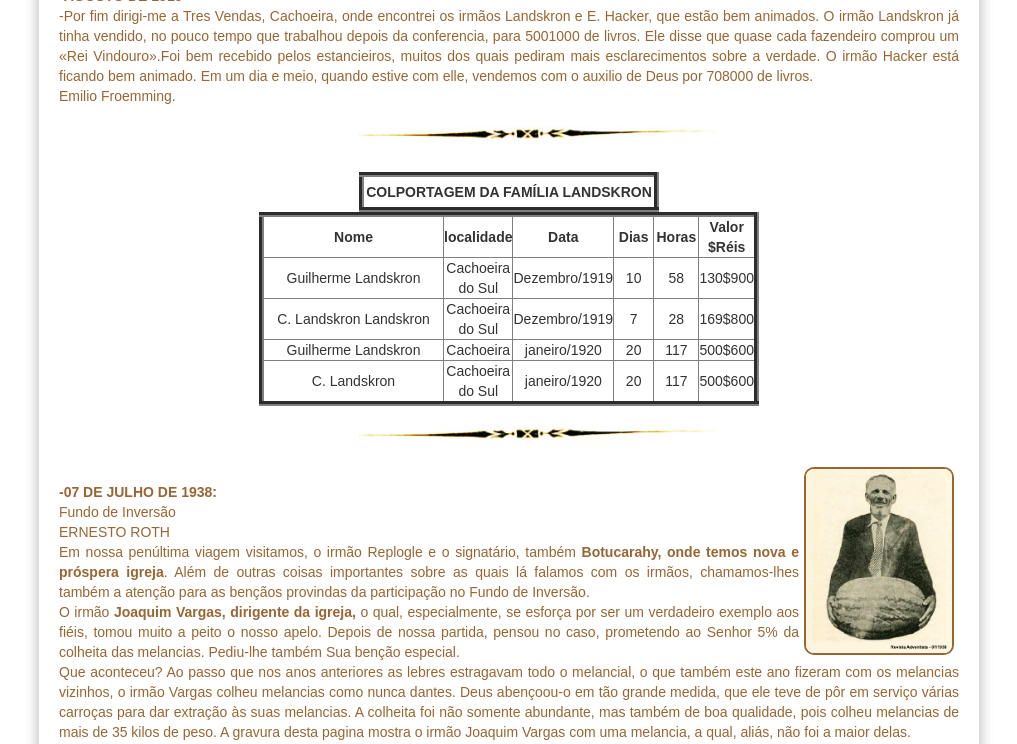
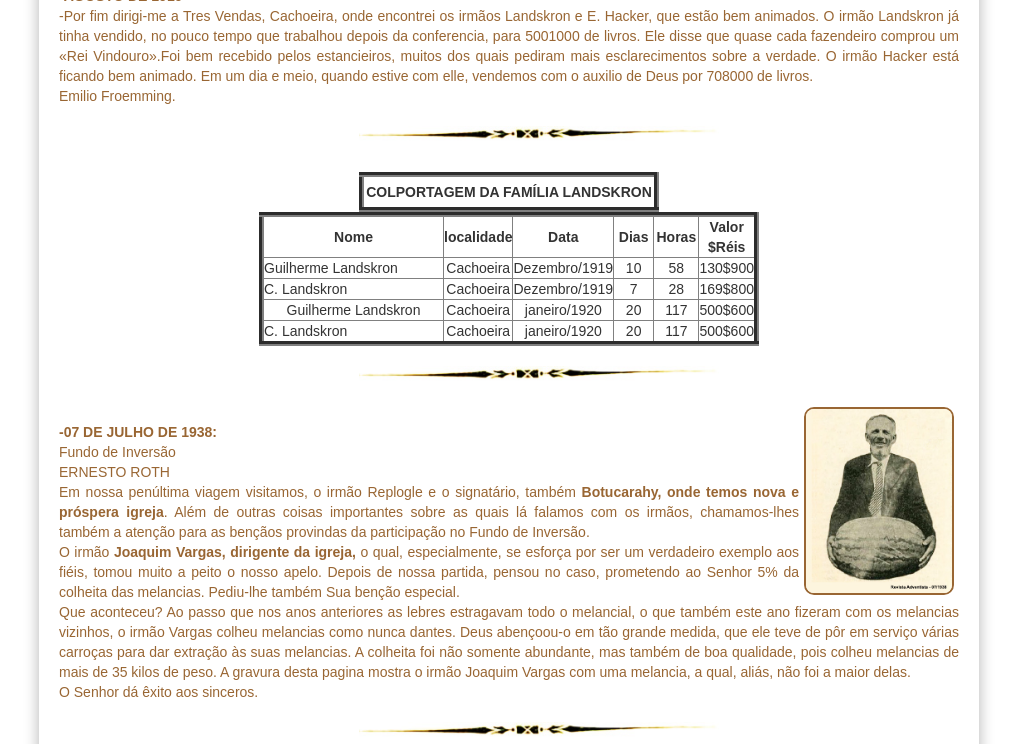
Before and after one commit to claudiovargas1955/claudiovargas1955.github.io, a Jekyll site: the page built from _pages/história-da-iasd-bosque.html, in a window 1280 px wide and 900 px high, scrolled down 1671 px, cut to the strip 0-744 px from the top of the window. Shown: the whole strip, without its empty margins (131-1148 px from the left). Built offline with Jekyll 4.4.1, drawn with Linux system fonts in a browser that asks for light colours; some web fonts are replaced.

Commit message:
Update história-da-iasd-bosque.html

```diff
--- a/_pages/história-da-iasd-bosque.html
+++ b/_pages/história-da-iasd-bosque.html
@@ -178,16 +178,16 @@
         </tr>
 
         <tr>
-           <td align="center" width="300px">Guilherme Landskron</td>
-           <td align="center" width="50px">Cachoeira do Sul</td>
+           <td align="left" width="300px">Guilherme Landskron</td>
+           <td align="center" width="50px">Cachoeira</td>
            <td align="center">Dezembro/1919</td>
            <td align="center">10</td>
            <td align="center">58</td>
            <td align="center">130$900</td>
         </tr>
          <tr>
-           <td align="center" width="300px">C. Landskron Landskron</td>
-           <td align="center" width="50px">Cachoeira do Sul</td>
+           <td align="left" width="300px">C. Landskron</td>
+           <td align="center" width="50px">Cachoeira</td>
            <td align="center">Dezembro/1919</td>
            <td align="center">7</td>
            <td align="center">28</td>
@@ -204,8 +204,8 @@
          </tr>
 
          <tr>
-           <td align="center" width="300px">C. Landskron</td>
-           <td align="center" width="50px">Cachoeira do Sul</td>
+           <td align="left" width="300px">C. Landskron</td>
+           <td align="center" width="50px">Cachoeira</td>
            <td align="center">janeiro/1920</td>
            <td align="center">20</td>
            <td align="center">117</td>
```
